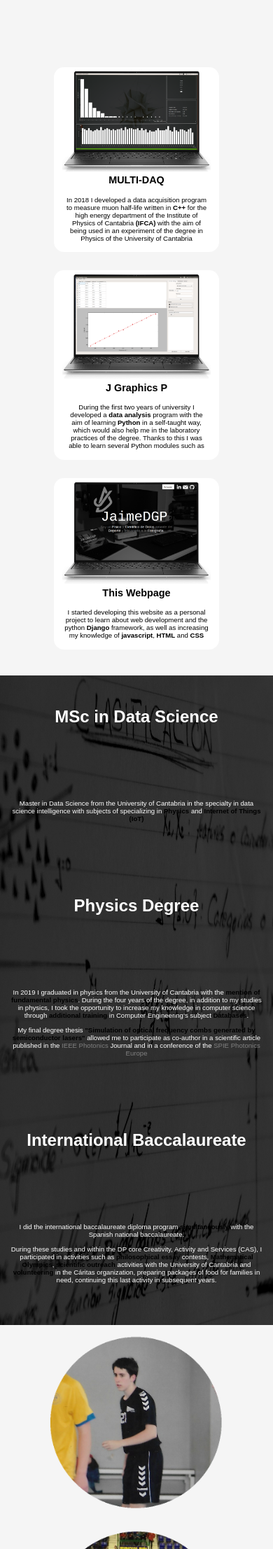
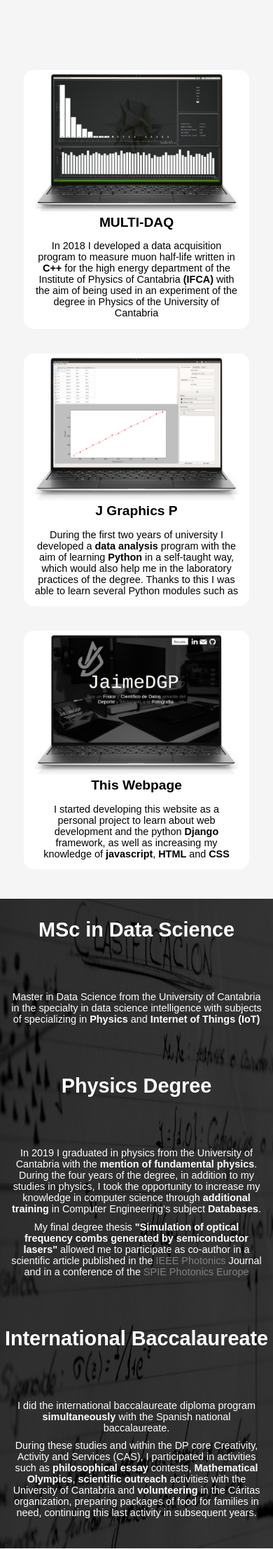
Before and after one commit to Jaimedgp/jaimedgpWeb, a Django app: template resume/templates/index.html in a window 390 px wide. Shown: the part 954-3167 px from the top of the page at 70% size. Run offline with Django 3.2, Linux system fonts and the light colour scheme; the template is opened without the code that fills it, so the values that code supplies are empty.

Commit message:
Another day working in responsive website

```diff
--- a/resume/static/css/_academy.css
+++ b/resume/static/css/_academy.css
@@ -43,7 +43,10 @@
     grid-row: 4/5;
 }
 
-@media screen and (max-width: 460px) {
+
+@media screen and (max-width: 1200px) and (min-width: 700px) {
+}
+@media screen and (max-width: 700px) and (min-width: 360px){
     #academy { background-size: 100% 100%; }
 
     .curriculum-vitae {
--- a/resume/static/css/_code.css
+++ b/resume/static/css/_code.css
@@ -14,14 +14,14 @@
     justify-content: center;
     align-items: center;
 
-    padding: 5rem;
+    padding: 5rem 0;
 }
 
 .cards .card{
     background: white;
     margin: 5% 3rem;
 
-    max-width: 25%;
+    max-width: 40rem;
     min-width: 20rem;
 
     display: flex;
@@ -43,8 +43,8 @@
 }
 
 @media screen and (max-width: 1200px) and (min-width: 700px) {
-    .cards .card{ max-width: 40%; }
 }
-@media screen and (max-width: 700px) {
+@media screen and (max-width: 700px){
     .cards .card{ max-width: 100%; }
+    .projects{ width: 90%; }
 }
--- a/resume/static/css/_home.css
+++ b/resume/static/css/_home.css
@@ -45,6 +45,7 @@
 .home-title {
     display: grid;
     min-height: 95vh;
+    width: 100vw;
 
     grid-template-columns: 10% minmax(5rem, 1fr) 10%;
     grid-template-rows: 3fr 2fr 1fr ;
--- a/resume/static/css/styles.css
+++ b/resume/static/css/styles.css
@@ -46,7 +46,23 @@
 
 @media screen and (max-width: 1200px) and (min-width: 700px) {
     html { font-size: 40%; }
+
+    h1 { font-size: 12rem; }
+    h4 { font-size: 6rem; }
+    h5 { font-size: 4rem; }
+    p  { font-size: 3rem; }
 }
-@media screen and (max-width: 700px){
+@media screen and (max-width: 700px) and (min-width: 360px){
     html { font-size: 30%; }
+
+    h1 { font-size: 12rem; }
+    h4 { font-size: 6rem; }
+    h5 { font-size: 4rem; }
+    p  { font-size: 3rem; }
 }
+@media screen and (max-width: 360px){
+    html { font-size: 30%; }
+
+    h1 { font-size: 9rem; }
+    p  { font-size: 3rem; }
+}
--- a/resume/templates/index.html
+++ b/resume/templates/index.html
@@ -89,8 +89,8 @@
                         <div class="cv-description" id="dataScience">
                             <p> Master in Data Science from the University of Cantabria in
                                 the specialty in data science intelligence with subjects of
-                                specializing in <b style="color:black;">Physics</b> and
-                                <b style="color:black;">Internet of Things (IoT)</b></p>
+                                specializing in <b>Physics</b> and
+                                <b>Internet of Things (IoT)</b></p>
                         </div>
 
                     <!-- Physics Degree -->
@@ -99,12 +99,12 @@
                         </div>
                         <div class="cv-description" id="physics">
                             <p> In 2019 I graduated in physics from the University of Cantabria
-                                with the <b style="color: black;">mention of fundamental physics</b>.
+                                with the <b>mention of fundamental physics</b>.
                                 During the four years of the degree, in addition to my studies in
                                 physics, I took the opportunity to increase my knowledge in computer
-                                science through <b style="color: black;">additional training</b>
-                                in Computer Engineering‘s subject <b style="color: black;">Databases</b>.</p>
-                            <p> My final degree thesis <b style="color: black;">"Simulation of optical
+                                science through <b>additional training</b>
+                                in Computer Engineering‘s subject <b>Databases</b>.</p>
+                            <p> My final degree thesis <b>"Simulation of optical
                                 frequency combs generated by semiconductor lasers"</b> allowed me to
                                 participate as co-author in a scientific article published in the
                                 <a style="color: gray;" href="https://ieeexplore.ieee.org/abstract/document/9145638">IEEE Photonics</a>
@@ -118,14 +118,14 @@
                         </div>
                         <div class="cv-description" id="IB">
                             <p> I did the international baccalaureate diploma program
-                                <b style="color: black;">simultaneously</b> with the
+                                <b>simultaneously</b> with the
                                 Spanish national baccalaureate.</p>
                             <p> During these studies and within the DP core Creativity, Activity and
                                 Services (CAS), I participated in activities such as
-                                <b style="color: black;">philosophical essay</b> contests,
-                                <b style="color: black;">Mathematical Olympics</b>,
-                                <b style="color: black;">scientific outreach</b> activities with the
-                                University of Cantabria and <b style="color: black;">volunteering</b>
+                                <b>philosophical essay</b> contests,
+                                <b>Mathematical Olympics</b>,
+                                <b>scientific outreach</b> activities with the
+                                University of Cantabria and <b>volunteering</b>
                                 in the Cáritas organization, preparing packages of food for families
                                 in need, continuing this last activity in subsequent years.</p>
                         </div>
@@ -152,11 +152,11 @@
                         <div class="activity-text">
                             <p> In 2012, encouraged by my brother, I decided to discover a
                                 new way to enjoy handball by becoming a
-                                <b style="color: black;">referee</b> for the Cantabria
+                                <b>referee</b> for the Cantabria
                                 committee.</p>
                             <p> The year after I stopped competing as a player, I was
                                 promoted as a referee to the highest regional category and
-                                in 2018 I was called by the <b style="color: black;">
+                                in 2018 I was called by the <b>
                                 National Committee</b> to participate in several national
                                 school tournaments, including the National escolar
                                 Championship.</p>
```
